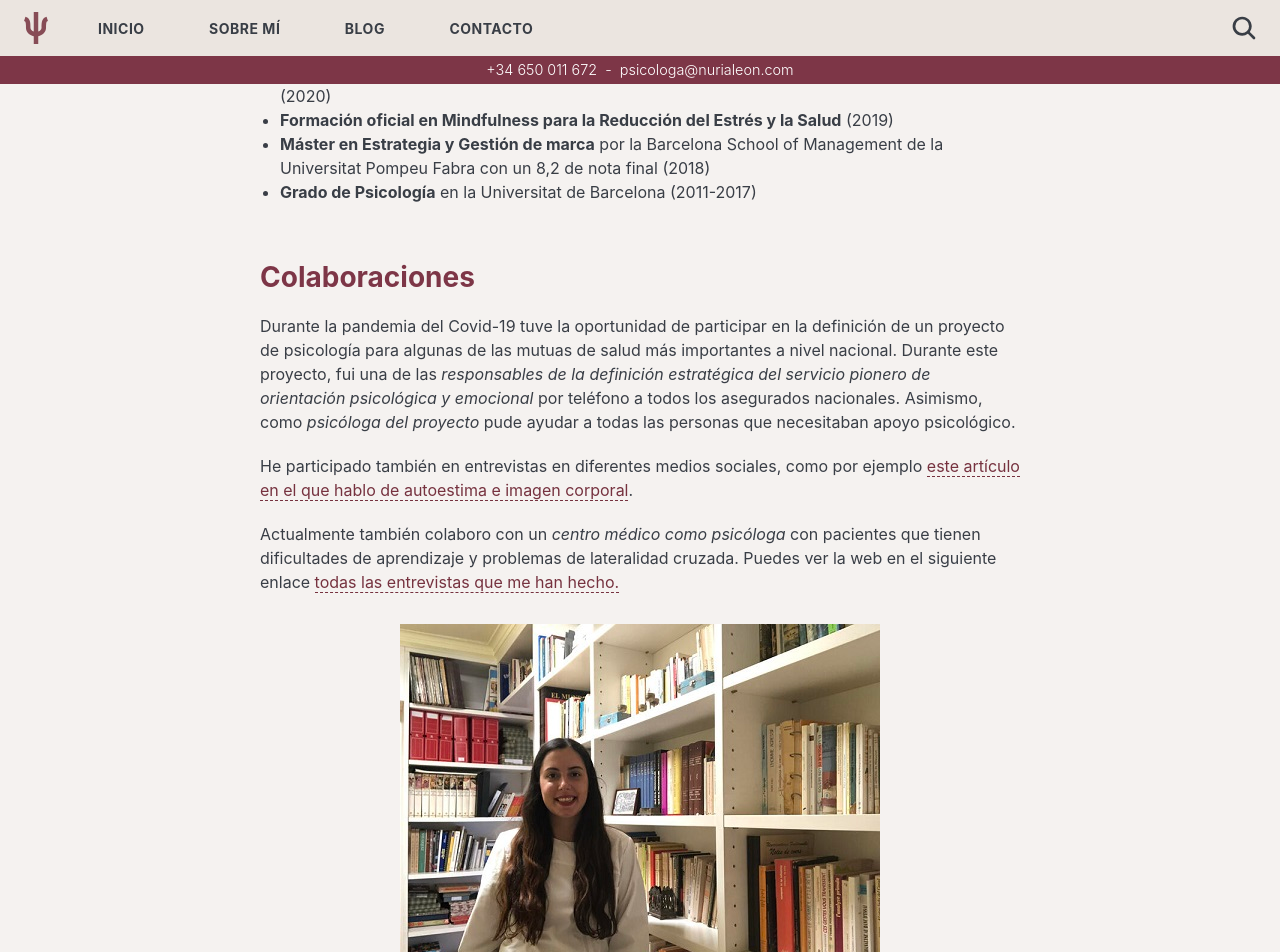
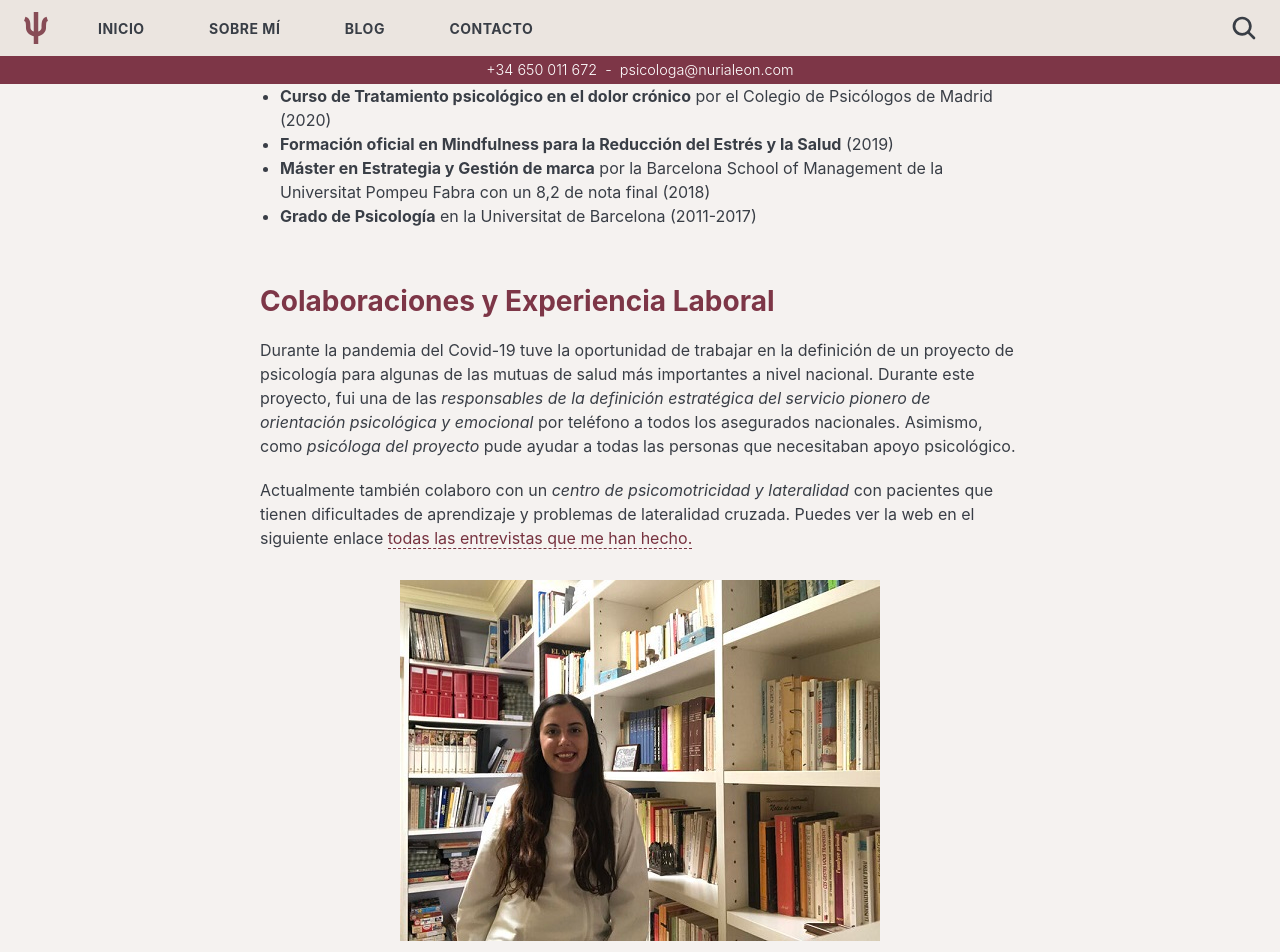
Before and after one commit to nurialeonsallent/nurialeon.com, a Jekyll site: the page built from _pages/sobre-mi.md, in a window 1280 px wide and 1400 px high, scrolled down 1342 px. Shown: the top 952 px of the window. Built offline with Jekyll 4.4.1, drawn with Linux system fonts in a browser that asks for light colours; some of the changed text lies outside the part shown.

Commit message:
camb ios

```diff
--- a/_pages/sobre-mi.md
+++ b/_pages/sobre-mi.md
@@ -23,7 +23,8 @@
 ## ¿Cuál es mi formación?
 
 - **Máster de Psicología General Sanitaria** en Centro Universitario Superior Europeo (cursando)
-- **Curso de psicoterapia integradora para el tratamiento de la ansiedad** de Eva Molero (2022)
+- **Psicoterapia integradora para el tratamiento de la ansiedad** curso de Eva Molero (2022)
+- **Lateralidad y sus repercusiones en el aprendizaje** curso de María del Mar Ferré (2022)
 - **Postgrado en Psicopatología clínica** por la Universitat de Barcelona con un 9,5 de nota final (2021)
 - **Curso del Colegio de Psicólogos de Catalunya sobre Servicios Sociales en el Ayuntamiento de Barcelona** (2021)
 - **Curso de Estimulación Cognitiva** de Fundació Pere Farrés (2020)
@@ -32,17 +33,16 @@
 - **Máster en Estrategia y Gestión de marca** por la Barcelona School of Management de la Universitat Pompeu Fabra con un 8,2 de nota final (2018)
 - **Grado de Psicología** en la Universitat de Barcelona (2011-2017)
 
-## Colaboraciones
+## Colaboraciones y Experiencia Laboral
 
-Durante la pandemia del Covid-19 tuve la oportunidad de participar en la definición de un proyecto de psicología para algunas de las mutuas de salud más importantes a nivel nacional. Durante este proyecto, fui una de las _responsables de la definición estratégica del servicio pionero de orientación psicológica y emocional_ por teléfono a todos los asegurados nacionales. Asimismo, como *psicóloga del proyecto* pude ayudar a todas las personas que necesitaban apoyo psicológico.
+Durante la pandemia del Covid-19 tuve la oportunidad de trabajar en la definición de un proyecto de psicología para algunas de las mutuas de salud más importantes a nivel nacional. Durante este proyecto, fui una de las _responsables de la definición estratégica del servicio pionero de orientación psicológica y emocional_ por teléfono a todos los asegurados nacionales. Asimismo, como *psicóloga del proyecto* pude ayudar a todas las personas que necesitaban apoyo psicológico.
 
-He participado también en entrevistas en diferentes medios sociales, como por ejemplo [este artículo en el que hablo de autoestima e imagen corporal](https://www.esteticainfo.com/complejos-yo-liberate-y-encuentra-tu-felicidad/).
-
-Actualmente también colaboro con un *centro médico como psicóloga* con pacientes que tienen dificultades de aprendizaje y problemas de lateralidad cruzada. Puedes ver la web en el siguiente enlace [todas las entrevistas que me han hecho.](https://lateralidad.com/la-agresividad-siempre-tiene-un-proposito/)
+Actualmente también colaboro con un *centro de psicomotricidad y lateralidad* con pacientes que tienen dificultades de aprendizaje y problemas de lateralidad cruzada. Puedes ver la web en el siguiente enlace [todas las entrevistas que me han hecho.](https://lateralidad.com/la-agresividad-siempre-tiene-un-proposito/)
 
 ![Terapia psicológica]({{ site.baseurl }}/images/nurialeon_lateralidad.jpg)
 
-Además puedes seguirme en todas mis redes sociales en las que vas a encontrar todo el contenido, entrevistas y reflexiones que voy publicando.
+Además te participado también en entrevistas en diferentes medios sociales, como por ejemplo [este artículo en el que hablo de autoestima e imagen corporal](https://www.esteticainfo.com/complejos-yo-liberate-y-encuentra-tu-felicidad/).
+Puedes seguirme en todas mis redes sociales en las que vas a encontrar todo el contenido, entrevistas y reflexiones que voy publicando. También tengo Linkedin, donde puedes ver toda mi trayectoria profesional con más detalle.
 
 ## Ubicación
 
--- a/index.html
+++ b/index.html
@@ -32,6 +32,7 @@
             <div class="col2">
                 <ul>
                     <li>Máster de Psicología General Sanitaria (cursando)</li>
+                    <li>Psicoterapia integradora para el tratamiento de la ansiedad</li>
                     <li>Postgrado en Psicopatología clínica en la Universitat de Barcelona con un 9,5 de nota final</li>
                     <li>Grado de Psicología en la Universitat de Barcelona</li>
                     <li>Máster en Estrategia y Gestión de Marca por la Barcelona School of Management Pompeu Fabra</li>
```
